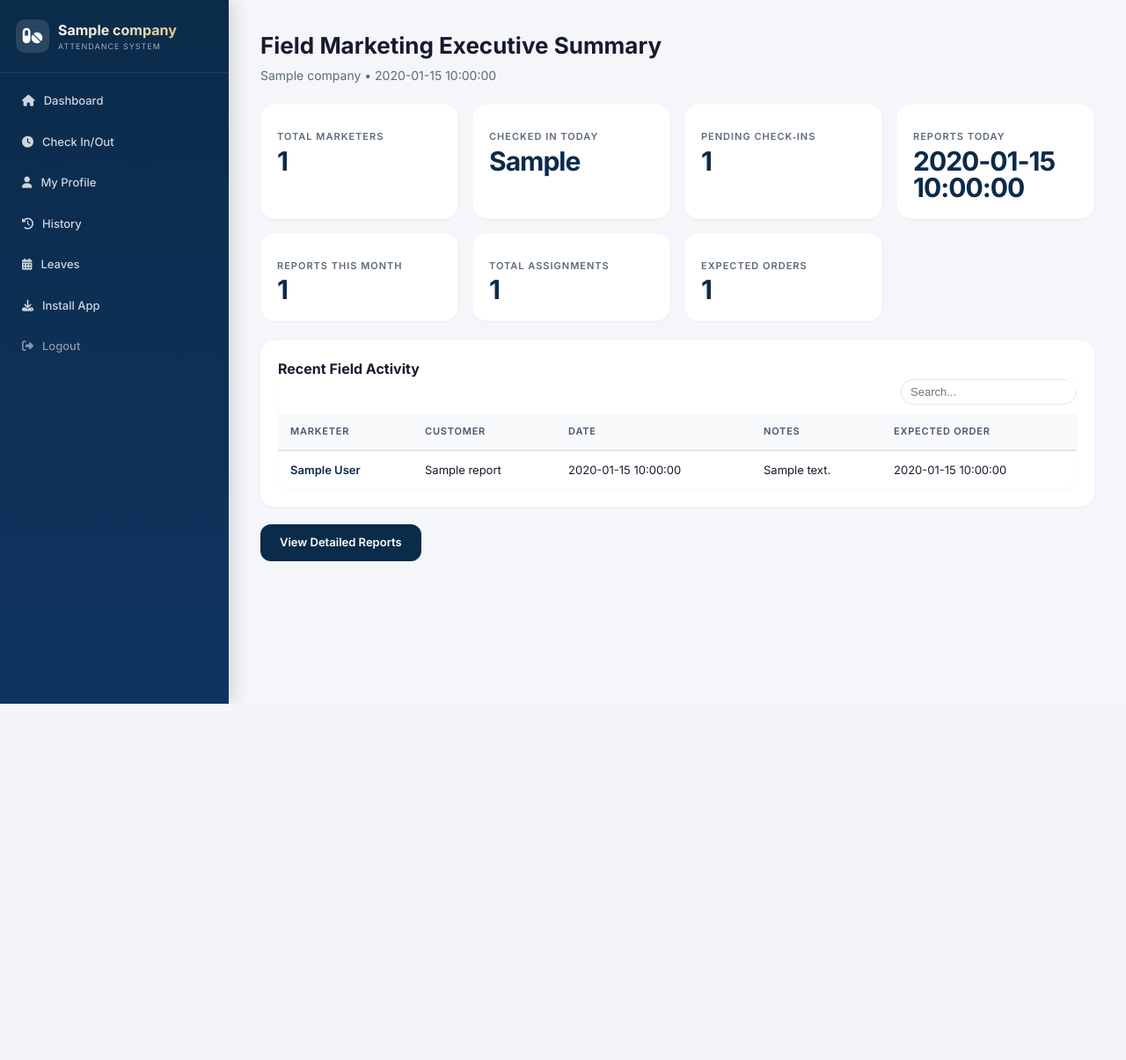
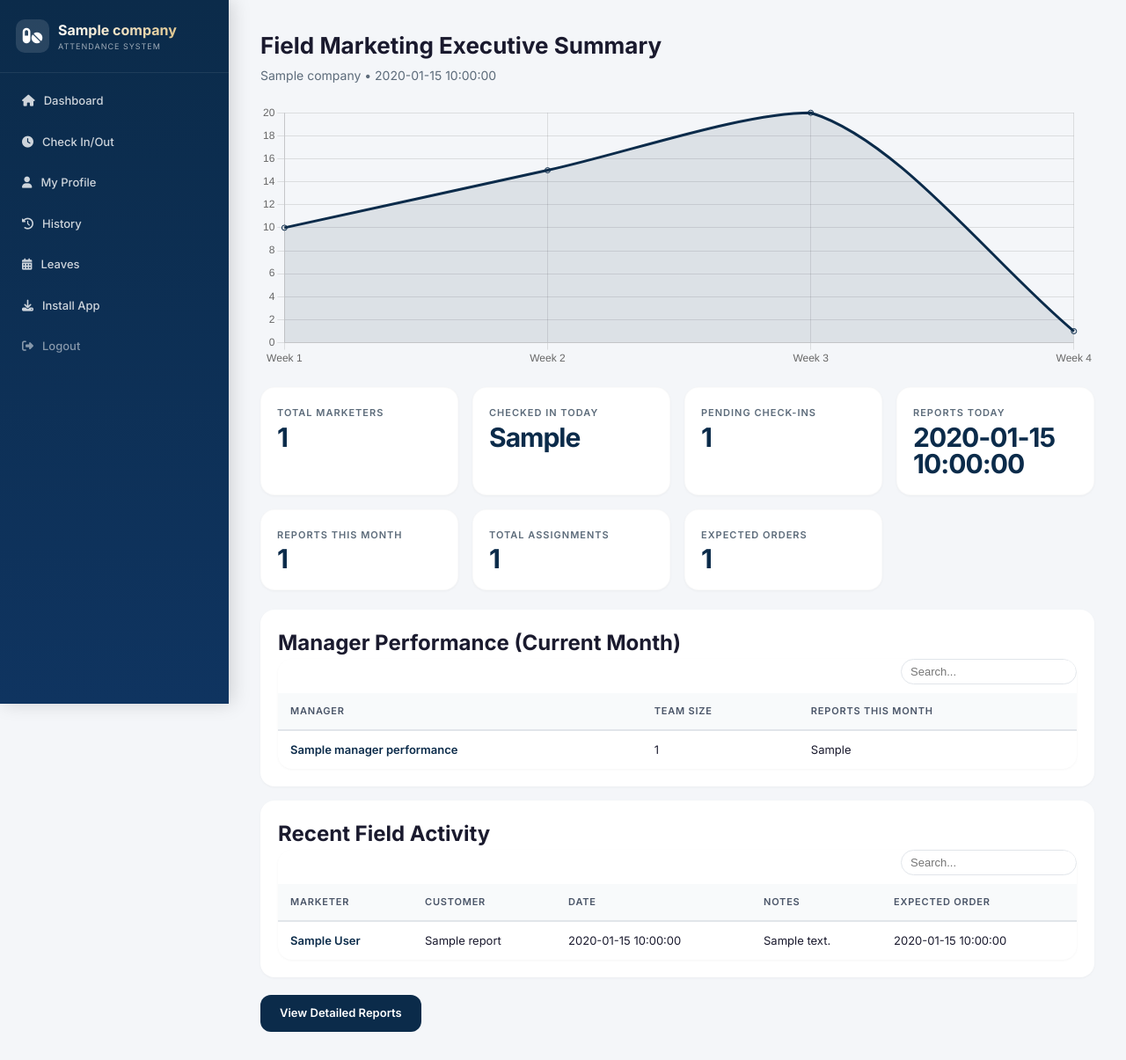
Before and after one commit to mediocareworkpulse/attendance-app, a Flask app: template templates/field_executive.html in a window 1280 px wide. Shown: the whole page at 88% size. Before the commit the page ends 800 px from the top, so only its background shows below. Run offline with Flask 3, Linux system fonts and the light colour scheme; the template is opened without the code that fills it: most values are stand-ins (such as "Sample title", 1, 10 or a date in 2020).

Commit message:
Update field_executive.html

```diff
--- a/templates/field_executive.html
+++ b/templates/field_executive.html
@@ -1,22 +1,42 @@
 {% extends "base.html" %}
 {% block content %}
-<h1 class="page-title">📊 Field Marketing Executive Summary</h1>
+<h1 class="page-title">Field Marketing Executive Summary</h1>
 <p class="page-subtitle">{{ company }} • {{ today }}</p>
 
-<div class="stats" style="margin-top: 20px;">
-    <div class="stat-card"><div class="stat-icon">👥</div><div class="stat-label">Total Marketers</div><div class="stat-value">{{ total_marketers }}</div></div>
-    <div class="stat-card"><div class="stat-icon">✅</div><div class="stat-label">Checked In Today</div><div class="stat-value">{{ checked_in }}</div></div>
-    <div class="stat-card"><div class="stat-icon">⏳</div><div class="stat-label">Pending Check‑ins</div><div class="stat-value">{{ pending_count }}</div></div>
-    <div class="stat-card"><div class="stat-icon">📝</div><div class="stat-label">Reports Today</div><div class="stat-value">{{ reports_today_count }}</div></div>
-    <div class="stat-card"><div class="stat-icon">🗓️</div><div class="stat-label">Reports This Month</div><div class="stat-value">{{ reports_month_count }}</div></div>
-    <div class="stat-card"><div class="stat-icon">📍</div><div class="stat-label">Total Assignments</div><div class="stat-value">{{ total_assignments_count }}</div></div>
-    <div class="stat-card"><div class="stat-icon">🎯</div><div class="stat-label">Expected Orders</div><div class="stat-value">{{ expected_orders_count }}</div></div>
+<div class="stats">
+    <div class="stat-card"><div class="stat-label">Total Marketers</div><div class="stat-value">{{ total_marketers }}</div></div>
+    <div class="stat-card"><div class="stat-label">Checked In Today</div><div class="stat-value">{{ checked_in }}</div></div>
+    <div class="stat-card"><div class="stat-label">Pending Check-ins</div><div class="stat-value">{{ pending_count }}</div></div>
+    <div class="stat-card"><div class="stat-label">Reports Today</div><div class="stat-value">{{ reports_today_count }}</div></div>
+    <div class="stat-card"><div class="stat-label">Reports This Month</div><div class="stat-value">{{ reports_month_count }}</div></div>
+    <div class="stat-card"><div class="stat-label">Total Assignments</div><div class="stat-value">{{ total_assignments_count }}</div></div>
+    <div class="stat-card"><div class="stat-label">Expected Orders</div><div class="stat-value">{{ expected_orders_count }}</div></div>
 </div>
 
-<!-- Recent Field Activity -->
-<div class="form-card" style="margin-top: 20px;">
-    <h2 style="font-size:16px; font-weight:700;">🕒 Recent Field Activity</h2>
-    {% if recent_reports %}
+<!-- Manager Performance Comparison -->
+{% if manager_performance %}
+<div class="form-card">
+    <h2>Manager Performance (Current Month)</h2>
+    <div class="table-container">
+        <table>
+            <thead><tr><th>Manager</th><th>Team Size</th><th>Reports This Month</th></tr></thead>
+            <tbody>
+            {% for m in manager_performance %}
+            <tr>
+                <td class="td-name">{{ m.manager_name }}</td>
+                <td>{{ m.team_size }}</td>
+                <td>{{ m.reports_this_month }}</td>
+            </tr>
+            {% endfor %}
+            </tbody>
+        </table>
+    </div>
+</div>
+{% endif %}
+
+<!-- Recent Activity -->
+<div class="form-card">
+    <h2>Recent Field Activity</h2>
     <div class="table-container">
         <table>
             <thead><tr><th>Marketer</th><th>Customer</th><th>Date</th><th>Notes</th><th>Expected Order</th></tr></thead>
@@ -33,13 +53,42 @@
             </tbody>
         </table>
     </div>
-    {% else %}
-    <p>No recent field activity.</p>
-    {% endif %}
 </div>
 
-<!-- Link to Drill‑Down Reports -->
-<div style="margin-top: 20px;">
-    <a href="/field-reports" class="btn">📈 View Detailed Reports</a>
+<!-- Drill-down Link -->
+<div style="margin-top:20px;">
+    <a href="/field-reports" class="btn">View Detailed Reports</a>
 </div>
 {% endblock %}
+
+{% block scripts %}
+<script src="https://cdn.jsdelivr.net/npm/chart.js"></script>
+<script>
+// Trend Chart (placeholder – replace with backend data if available)
+const chartContainer = document.createElement('canvas');
+chartContainer.style.marginBottom = '20px';
+chartContainer.style.maxHeight = '300px';
+document.querySelector('.main-content').insertBefore(chartContainer, document.querySelector('.stats'));
+new Chart(chartContainer, {
+    type: 'line',
+    data: {
+        labels: ['Week 1', 'Week 2', 'Week 3', 'Week 4'],
+        datasets: [{
+            label: 'Reports',
+            data: [10, 15, 20, {{ reports_month_count }}],
+            borderColor: '#0b2b4a',
+            backgroundColor: 'rgba(11,43,74,0.1)',
+            tension: 0.3,
+            fill: true
+        }]
+    },
+    options: {
+        responsive: true,
+        maintainAspectRatio: false,
+        plugins: {
+            legend: { display: false }
+        }
+    }
+});
+</script>
+{% endblock %}
```
